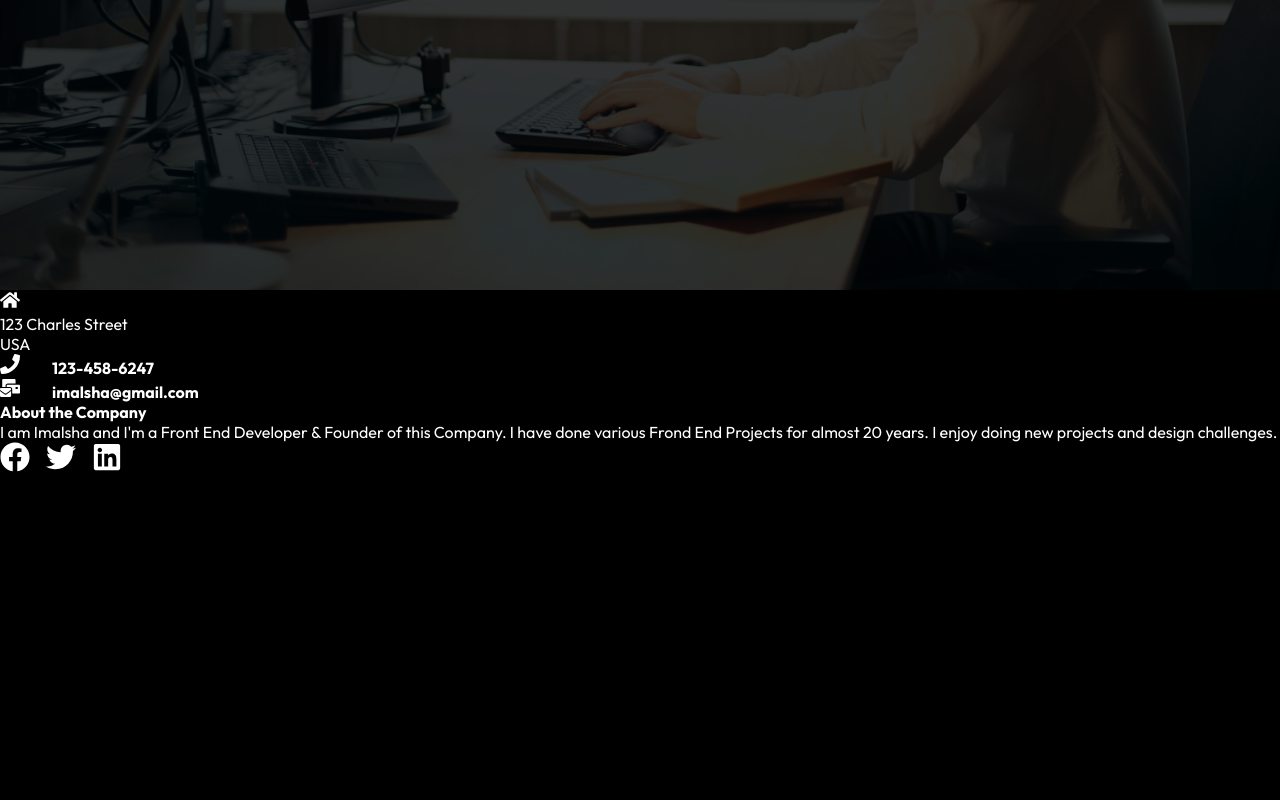
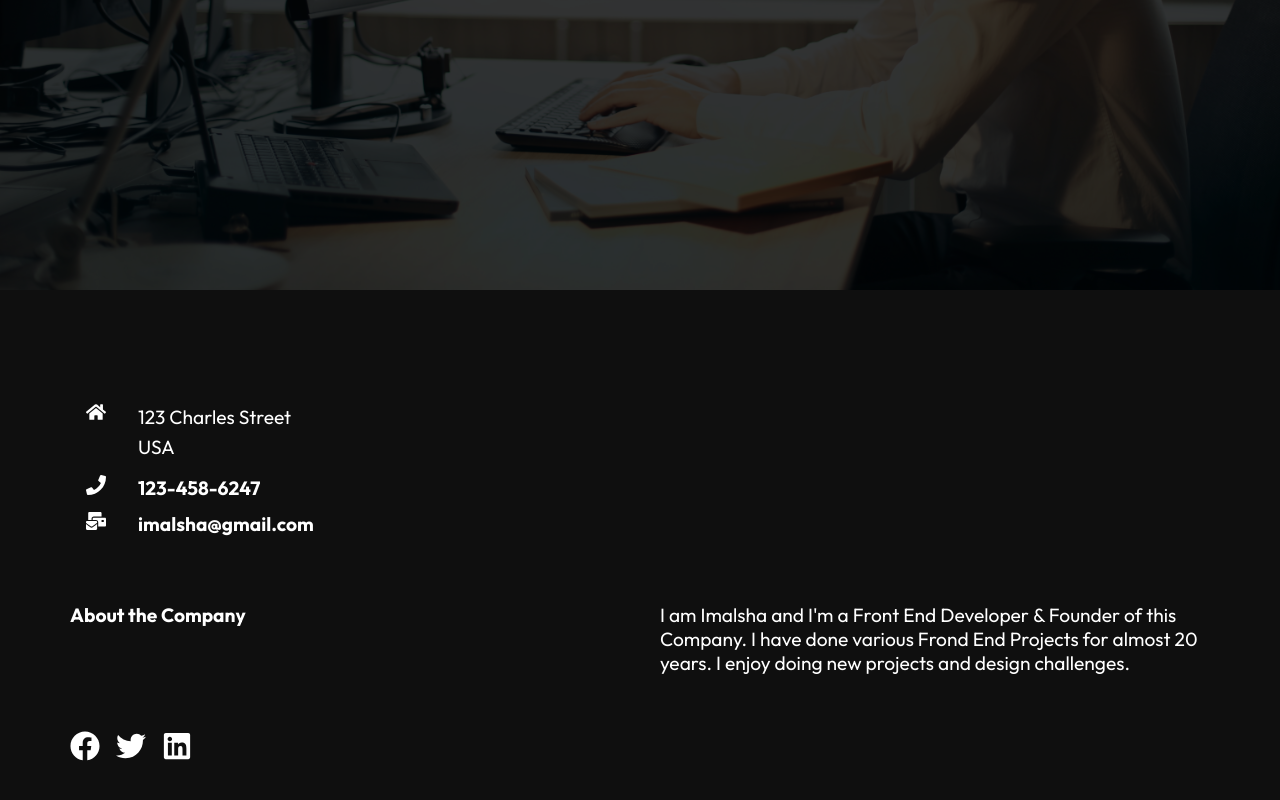
Before and after one commit to Code-Institute-Submissions/my-app, a React (Create React App) app: page / in a window 1280 px wide. Shown: the part 510-1310 px from the top of the page. Before the commit the page ends 986 px from the top, so only its background shows below. Built offline with nearby package versions, Linux system fonts and the light colour scheme.

Commit message:
Style added to Footer

```diff
--- a/src/components/FooterStyles.css
+++ b/src/components/FooterStyles.css
@@ -0,0 +1,57 @@
+.footer {
+    width: 100%;
+    padding: 6rem 0;
+    background-color: rgba(19, 19, 19, 0.8);
+}
+
+.footer-container {
+    max-width: 1140px;
+    margin: auto;
+    display: grid;
+    grid-template-columns: repeat(2, 1fr);
+    grid-gap: 40px;
+}
+
+.left {
+    height: 100%;
+    max-width: 100%;
+    display: flex;
+    flex-direction: column;
+    padding: 1rem;
+}
+
+.location {
+    display: flex;
+    margin-bottom: 0.8rem;
+}
+
+.location p {
+    line-height: 30px;
+}
+
+.right {
+    height: 100%;
+    max-width: 100%;
+    display: flex;
+    flex-direction: column;
+    padding: 1rem;
+}
+
+.social {
+    margin-top: 1rem;
+}
+
+h4 {
+    font-size: 1.2rem;
+    padding-bottom: 0.7rem;
+}
+
+p {
+    font-size: 1.2rem;
+}
+
+@media screen and (max-width: 640px) {
+    .footer-container {
+        grid-template-columns: 1fr;
+    }
+}
```
